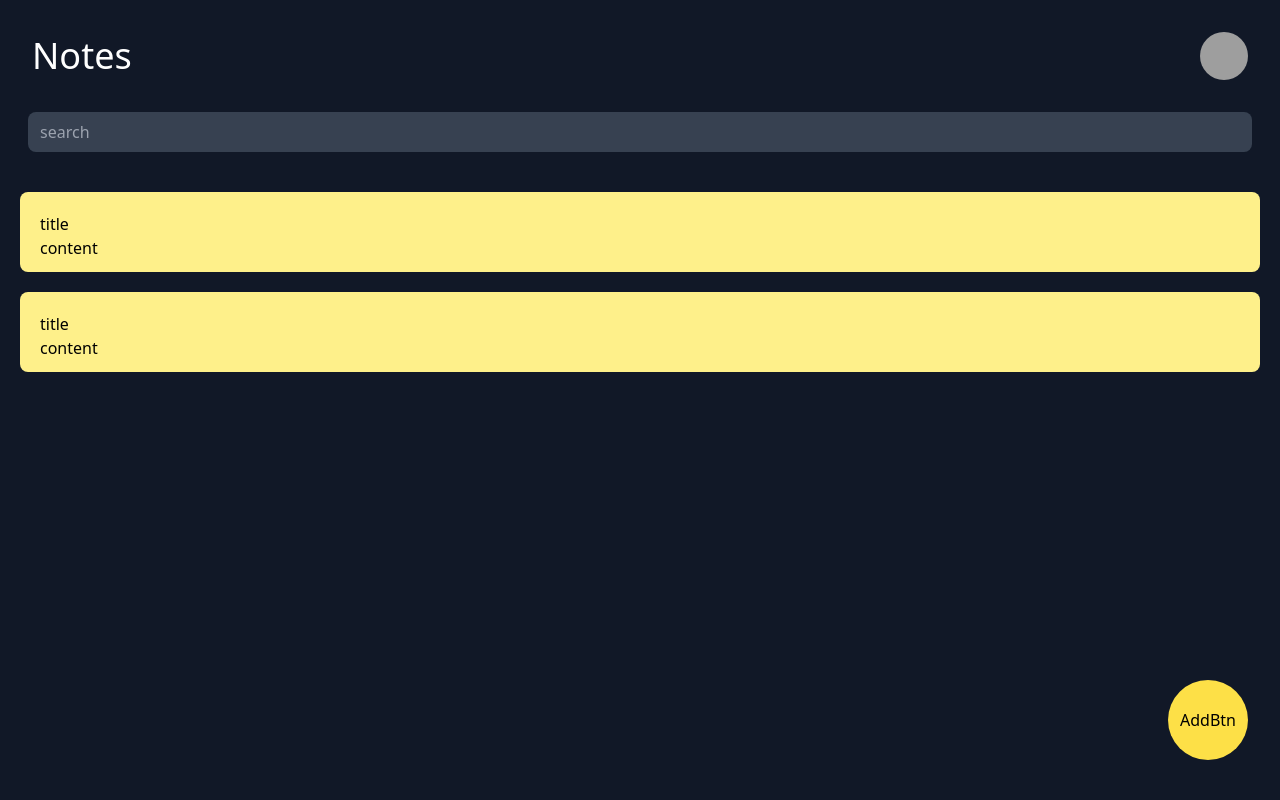
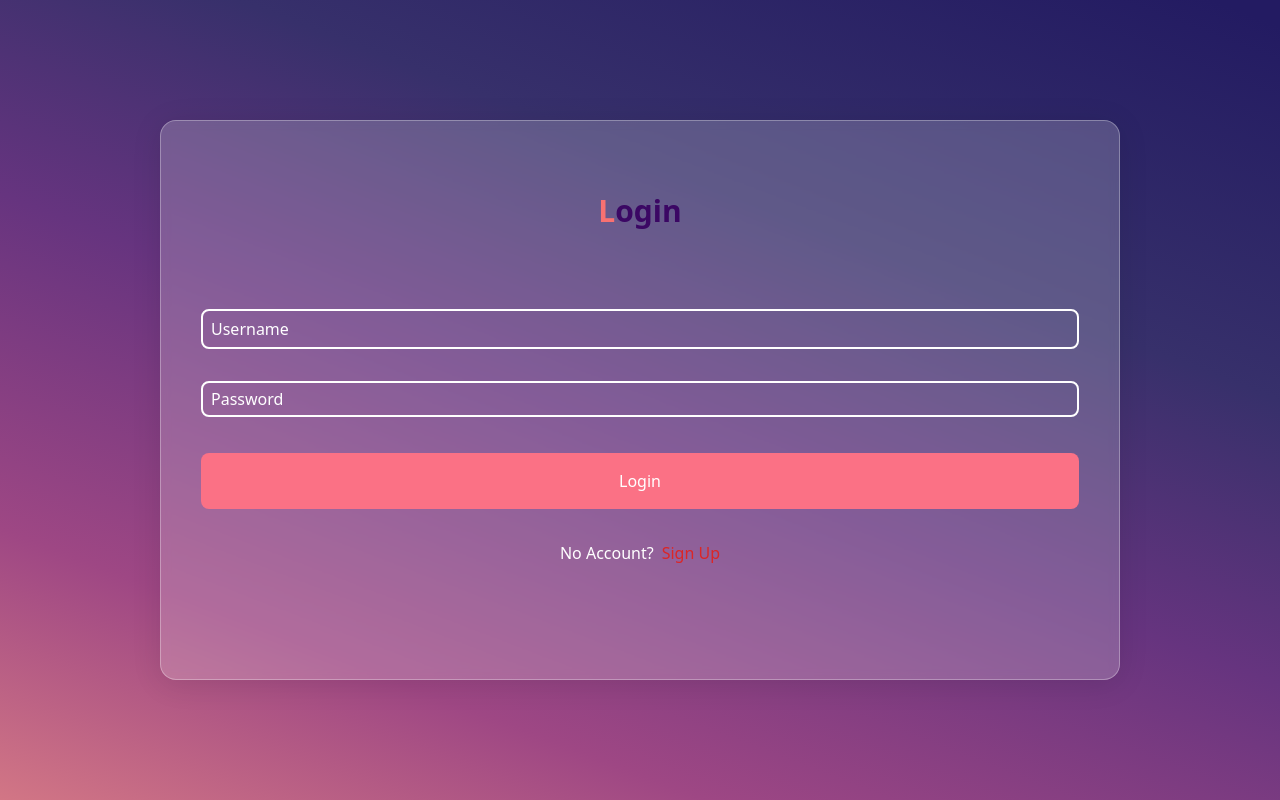
Before and after one commit to mvykool/orion-frontend, a React (Vite) app: page / in a window 1280 px wide. Built offline with nearby package versions, Linux system fonts and the light colour scheme; grey boxes are pictures that could not be loaded.

Commit message:
added stuff

```diff
--- /dev/null
+++ b/src/context/AuthContext.tsx
@@ -0,0 +1,20 @@
+import React, { createContext, useContext, useState } from "react";
+
+interface StateContextProps {
+user: boolean;
+setUser: React.Dispatch<React.SetStateAction<boolean>>;
+}
+
+const Context = createContext<StateContextProps | undefined>(undefined);
+
+export const StateContext: React.FC = ({ children }) => {
+const [user, setUser] = useState(false);
+
+return (
+	<Context.Provider value={{ user, setUser }}>
+	{children}
+	</Context.Provider>
+);
+};
+
+export const useStateContext = () => useContext(Context);
--- a/src/main.tsx
+++ b/src/main.tsx
@@ -6,13 +6,13 @@ import './index.css'
 //routes
 import Login from './routes/Login';
 import SignUp from './routes/SignUp';
-import Home from './routes/Home';
+import App from './routes/App';
 import Settings from './routes/Settings';
 
 const router = createBrowserRouter([
   {
     path: "/",
-    element: <Home/>,
+    element: <App/>,
   },
   {
     path: "/login",
--- /dev/null
+++ b/src/routes/App.tsx
@@ -0,0 +1,17 @@
+
+import Login from "./Login";
+import Home from "./Home";
+import { useState } from "react";
+
+const App = () => {
+
+	const [isLogin, setIsLogin] = useState(false)
+
+  return (
+    <div>
+      {isLogin ? <Home /> : <Login />}
+    </div>
+  );
+};
+
+export default App;
```
